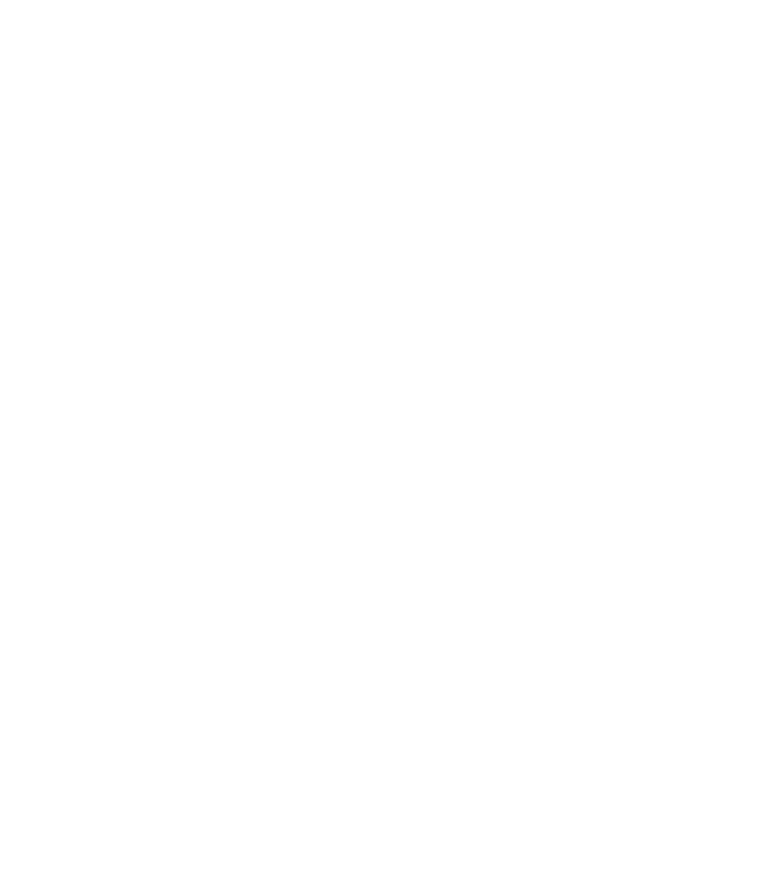
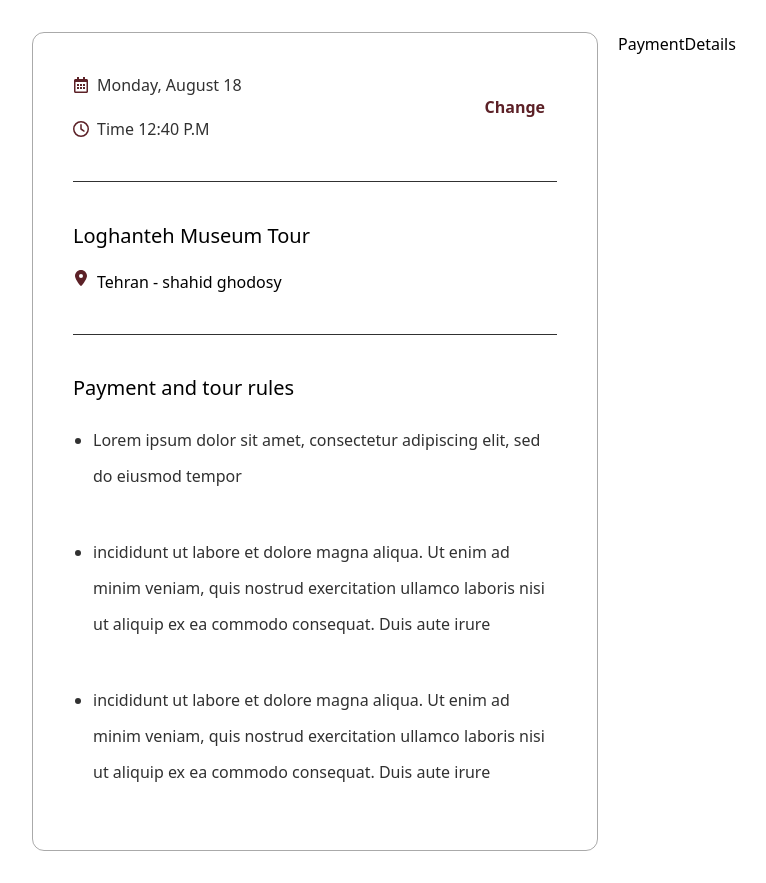
Before and after one commit to iXZed026/Loghante-Project, a Next.js app in the folder Develop/Frontend/: page /en/payment in a window 1280 px wide. Shown: the whole page, without its empty margins (32-798 px from the left). Before the commit the page ends 800 px from the top, so only its background shows below. Built offline with nearby package versions, Linux system fonts and the light colour scheme.

Commit message:
ticket details ui completed

```diff
--- a/Develop/Frontend/src/app/[locale]/payment/page.tsx
+++ b/Develop/Frontend/src/app/[locale]/payment/page.tsx
@@ -1,10 +1,20 @@
+import Container from '@/components/shared/Container'
+import PaymentDetails from '@/features/loghante(root)/payment/PaymentDetails'
+import PaymentTicketInfo from '@/features/loghante(root)/payment/PaymentTicketInfo'
+import { cn } from '@/lib/utils/cn'
 import React from 'react'
 
 function Payment() {
   return (
-    <div>
-
-    </div>
+    <Container>
+      <div className={cn(
+        "grid grid-cols-12 gap-5",
+        "py-8",
+      )}>
+        <PaymentTicketInfo />
+        <PaymentDetails />
+      </div>
+    </Container>
   )
 }
 
--- a/Develop/Frontend/src/app/globals.css
+++ b/Develop/Frontend/src/app/globals.css
@@ -62,6 +62,10 @@ html {
 
   .text-black-light-utility {
     @apply text-[var(--black-light-color)];
+  }
+
+  .bg-black-light-utility {
+    @apply bg-[var(--black-light-color)];
   }
 
   .text-white-utility {
--- /dev/null
+++ b/Develop/Frontend/src/features/loghante(root)/payment/PaymentDetails.tsx
@@ -0,0 +1,14 @@
+import { cn } from '@/lib/utils/cn'
+import React from 'react'
+
+function PaymentDetails() {
+    return (
+        <div className={cn(
+            "lg:col-span-6 col-span-12",
+        )}>
+            PaymentDetails
+        </div>
+    )
+}
+
+export default PaymentDetails
--- /dev/null
+++ b/Develop/Frontend/src/features/loghante(root)/payment/PaymentTicketInfo.tsx
@@ -0,0 +1,90 @@
+import AppLink from '@/components/ui/AppLink'
+import Button from '@/components/ui/Button'
+import { cn } from '@/lib/utils/cn'
+import { FaRegCalendarAlt } from 'react-icons/fa';
+import { FaLocationDot, FaRegClock } from 'react-icons/fa6';
+import { SlCalender } from "react-icons/sl";
+
+function PaymentTicketInfo() {
+    return (
+        <div className={cn(
+            "lg:col-span-6 col-span-12",
+            "p-10",
+            "border-[1px] border-black-opacity",
+            "rounded-xl",
+            "md:text-base text-sm",
+        )}>
+            {/* Ticket Date Details */}
+            <div className='fbc'>
+                <div className='fcol items-start gap-5 text-black-light-utility'>
+                    <span className='fcc gap-2'>
+                        <FaRegCalendarAlt className='text-crimson' />
+                        <span>Monday, August 18</span>
+                    </span>
+                    <span className='fcc gap-2'>
+                        <FaRegClock className='text-crimson' />
+                        <span>Time 12:40 P.M</span>
+                    </span>
+                </div>
+                <div>
+                    <Button
+                        className={cn(
+                            "text-crimson font-semibold",
+                            "hover:text-[var(--crimson-opacity-color)]",
+                            "click-scale",
+                        )}
+                    >
+                        Change
+                    </Button>
+                </div>
+            </div>
+            <div className='w-full h-[0.5px] bg-black-light-utility my-10' />
+            {/* Ticket Type Details */}
+            <div
+                className={cn(
+                    "fcol items-start gap-5",
+                )}
+            >
+                <div>
+                    <span className='md:text-xl text-lg text-bold'>
+                        Loghanteh Museum Tour
+                    </span>
+                </div>
+                <div className='flex gap-2'>
+                    <span>
+                        <FaLocationDot className='text-crimson' />
+                    </span>
+                    <span>
+                        Tehran - shahid ghodosy
+                    </span>
+                </div>
+            </div>
+            <div className='w-full h-[0.5px] bg-black-light-utility my-10' />
+            {/* Tickets Rules */}
+            <div>
+                <div>
+                    <span className='md:text-xl text-lg'>
+                        Payment and tour rules
+                    </span>
+                </div>
+                <div>
+                    <ul
+                        className='fcol gap-10 pl-5 py-5 list-disc leading-9 text-black-light-utility'
+                        >
+                        <li>
+                            Lorem ipsum dolor sit amet, consectetur adipiscing elit, sed do eiusmod tempor
+                        </li>
+                        <li>
+                            incididunt ut labore et dolore magna aliqua. Ut enim ad minim veniam, quis nostrud exercitation ullamco laboris nisi ut aliquip ex ea commodo consequat. Duis aute irure
+                        </li>
+                        <li>
+                            incididunt ut labore et dolore magna aliqua. Ut enim ad minim veniam, quis nostrud exercitation ullamco laboris nisi ut aliquip ex ea commodo consequat. Duis aute irure
+                        </li>
+                    </ul>
+                </div>
+            </div>
+        </div >
+    )
+}
+
+export default PaymentTicketInfo
```
